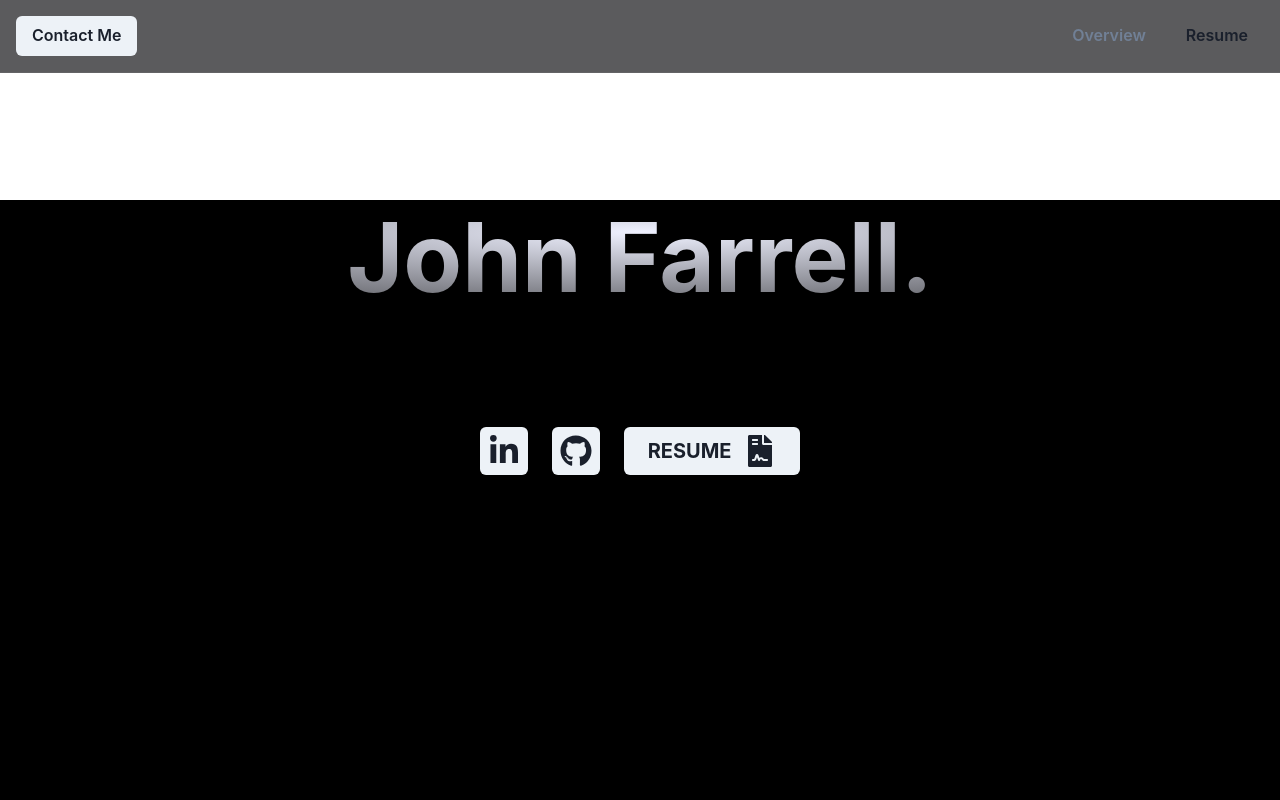
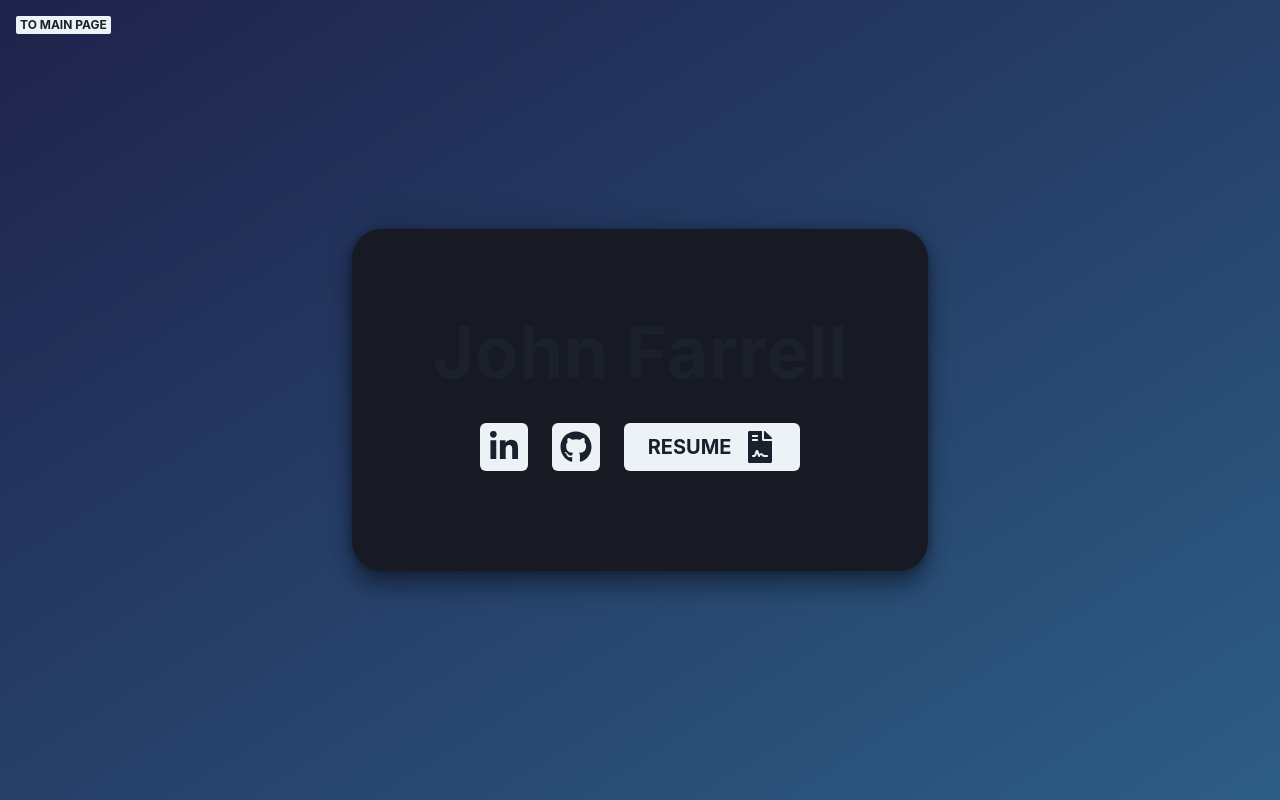
Before and after one commit to johnsfarrell/portfolio, a Next.js app: page /containers/Contact/Contact in a window 1280 px wide. Shown: the top 800 px of the page. Built offline with nearby package versions, Linux system fonts and the light colour scheme.

Commit message:
fix: router and feat: contact card

```diff
--- a/next.config.js
+++ b/next.config.js
@@ -1,8 +1,6 @@
 /** @type {import('next').NextConfig} */
 const nextConfig = {
   reactStrictMode: true,
-  basePath: '/portfolio',
-  assetPrefix: '/portfolio',
 };
 
 module.exports = nextConfig;
--- a/pages/_app.tsx
+++ b/pages/_app.tsx
@@ -29,9 +29,7 @@ function App({ Component, pageProps }: AppProps): JSX.Element {
         </Head>
         <body className="background">
           <ColorModeScript initialColorMode={theme.initialColorMode} />
-          <NavBar />
           <Component {...pageProps} />
-          <Footer />
         </body>
       </html>
     </ChakraProvider>
--- a/pages/components/NavBar/NavBar.tsx
+++ b/pages/components/NavBar/NavBar.tsx
@@ -5,14 +5,23 @@ const NavBar = (): React.ReactElement => {
   return (
     <Stack p={4} className={'navbar glossy'}>
       <HStack margin={'auto'} w={'100%'} fontSize={14}>
-        <Button>Contact Me</Button>
+        <Link
+          href="/contact"
+          _hover={{
+            textDecoration: 'none',
+          }}
+        >
+          <Button>Contact Me</Button>
+        </Link>
         <Spacer />
         <Button bgColor={'transparent'} color={'gray.500'}>
           Overview
         </Button>
         <Link
-          href="https://drive.google.com/file/d/1xmZWYiOLbqmUQMW7szmgTy896eGhxBFZ/view"
-          isExternal
+          href="/resume"
+          _hover={{
+            textDecoration: 'none',
+          }}
         >
           <Button bgColor={'transparent'}>Resume</Button>
         </Link>
--- a/pages/containers/Contact/Contact.tsx
+++ b/pages/containers/Contact/Contact.tsx
@@ -1,25 +1,48 @@
 import React from 'react';
 import IntroductionCard from '../../components/IntroductionCard/IntroductionCard';
-import { Box, Center, Container, Flex, Heading } from '@chakra-ui/react';
+import {
+  Badge,
+  Box,
+  Button,
+  Center,
+  color,
+  Container,
+  Flex,
+  Heading,
+  VStack,
+} from '@chakra-ui/react';
 import Socials from '../../components/Socials/Socials';
+import Link from 'next/link';
 
 const Contact = (): React.ReactElement => {
   return (
-    <Container h={'100vh'} maxW="1400px" margin="auto" mb={10} px={0}>
+    <Center className={`cg-apple13`} w={'100vw'} h={'100vh'}>
+      <Link href="/">
+        <Badge pos={'absolute'} left={4} top={4} _hover={{ cursor: 'pointer' }}>
+          To main page
+        </Badge>
+      </Link>
+      <Container
+        p={{ lg: 20, base: 10 }}
+        borderRadius={30}
+        w={'fit-content'}
+        bg={'gray.900'}
+        className={'shadow-box-sm-dark'}
+      >
+        <VStack>
           <Heading
-        mt={200}
-        mb={100}
             as="h1"
-        fontSize={{ lg: '8xl', base: '5xl' }}
+            fontSize={{ lg: '7xl', base: '5xl' }}
             textAlign={'center'}
-        className="cg-apple12 animated-2"
           >
-        John Farrell.
+            John Farrell
           </Heading>
-      <Flex justifyContent={'center'}>
+          <Flex justifyContent={'center'} py={5}>
             <Socials />
           </Flex>
+        </VStack>
       </Container>
+    </Center>
   );
 };
 
--- a/tsconfig.json
+++ b/tsconfig.json
@@ -15,6 +15,6 @@
     "jsx": "preserve",
     "incremental": true
   },
-  "include": ["next-env.d.ts", "**/*.ts", "**/*.tsx"],
+  "include": ["next-env.d.ts", "**/*.ts", "**/*.tsx", "pages/index.js"],
   "exclude": ["node_modules"]
 }
```
Also changed, not shown: pages/index.tsx (+7 -1 lines). Lines whose indentation alone changed are shown as unchanged.
